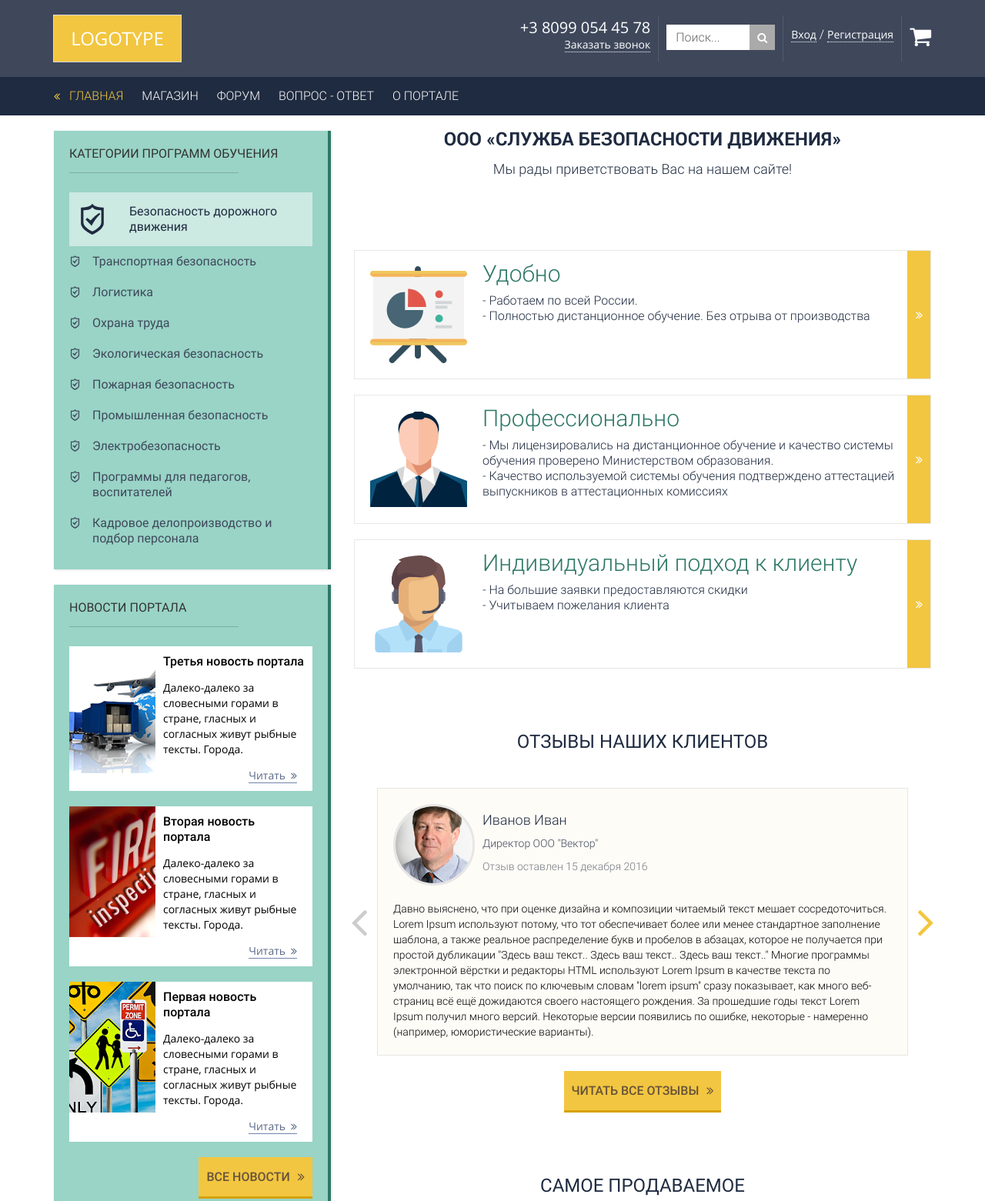
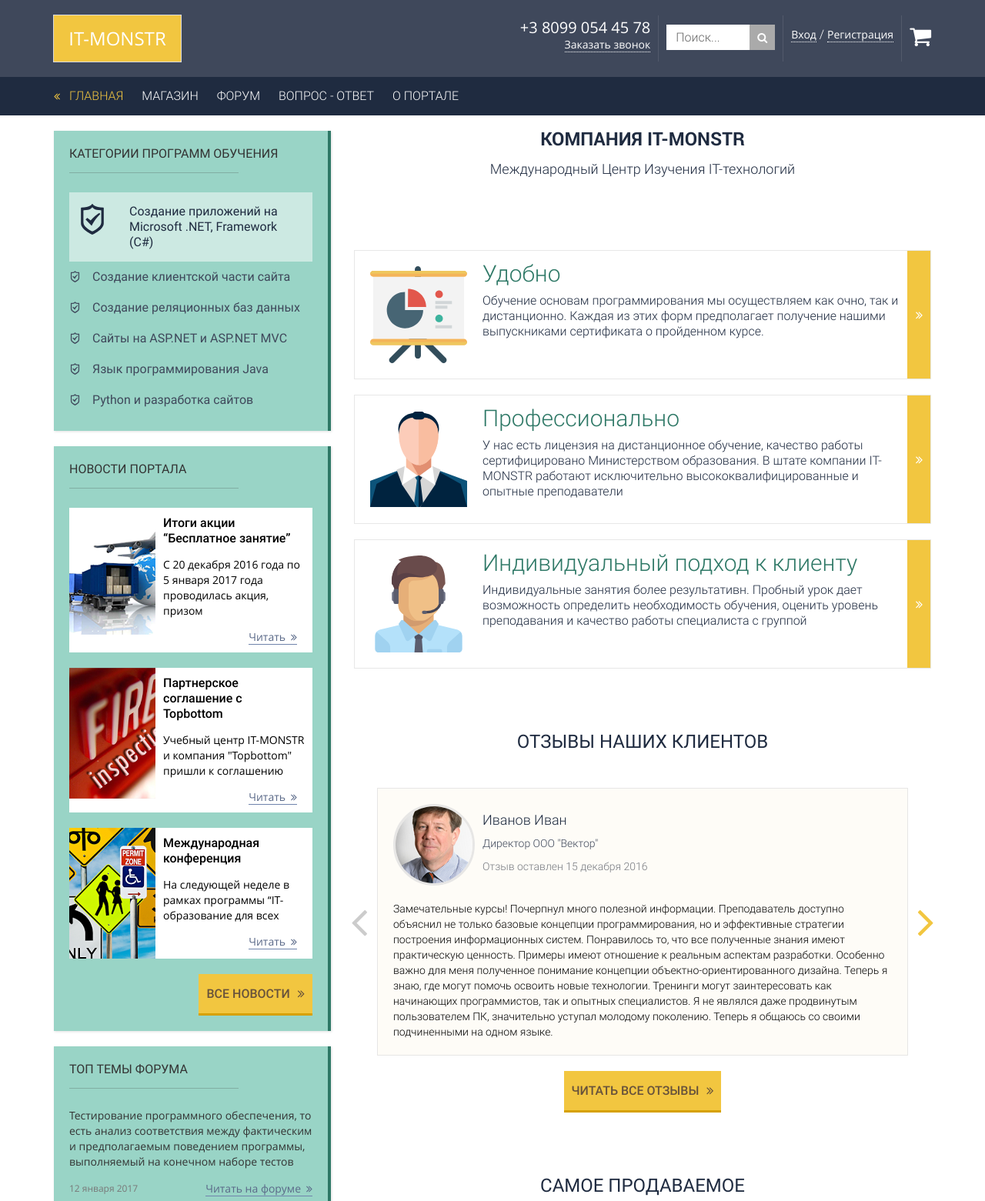
Before and after one commit to kalny/learn, a plain HTML site: page index.html in a window 1280 px wide. Shown: the top 1561 px of the page at 77% size. Drawn offline with Linux system fonts and the light colour scheme.

Commit message:
Edit content text

```diff
--- a/index.html
+++ b/index.html
@@ -5,7 +5,7 @@
 
 	<meta charset="utf-8">
 
-	<title>Title</title>
+	<title>IT-MONSTR</title>
 	<meta name="description" content="">
 
 	<meta http-equiv="X-UA-Compatible" content="IE=edge">
@@ -62,7 +62,7 @@
 
 	<header class="clearfix">
 		<div class="container">
-			<div class="logo">Logotype</div>
+			<div class="logo">IT-MONSTR</div>
 			<div class="top-menu">
 				<div class="top-menu-item tmi-phone">
 					<span class="phone">+3 8099 054 45 78</span><br>
@@ -98,7 +98,7 @@
 	</div>
 
 	<div class="mega-menu">
-		<div class="logo">logotype</div>
+		<div class="logo">IT-MONSTR</div>
 		<a class="mm-button modal-button" data-modal="mm-modal" href=""><i class="fa fa-bars"></i></a>
 	</div>
 	<div class="mm-sub"></div>
@@ -107,15 +107,15 @@
 		<div class="row">
 			<div class="col-md-8 col-md-push-4">
 
-				<h1>ООО «Служба Безопасности Движения»</h1>
-				<p class="slogan">Мы рады приветствовать Вас на нашем сайте!</p>
+				<h1>Компания IT-MONSTR</h1>
+				<p class="slogan">Международный Центр Изучения IT-технологий</p>
 
 				<section class="trusts">
 					<div class="trust clearfix">
 						<img src="img/trusts/comfort.svg" alt="Удобно">
 						<div class="tr-content">
 							<h2>Удобно</h2>
-							<p>- Работаем по всей России.<br>- Полностью дистанционное обучение. Без отрыва от производства</p>
+							<p>Обучение основам программирования мы осуществляем как очно, так и дистанционно. Каждая из этих форм предполагает получение нашими выпускниками сертификата о пройденном курсе.</p>
 						</div>
 						<a class="trust-link modal-button" data-modal="mw-trust" href="" title="Посмотреть полностью"><i class="fa fa-angle-double-right"></i></a>
 					</div>
@@ -124,7 +124,7 @@
 						<img src="img/trusts/profession.svg" alt="Профессионально">
 						<div class="tr-content">
 							<h2>Профессионально</h2>
-							<p>- Мы лицензировались на дистанционное обучение и качество системы обучения проверено Министерством образования.<br>- Качество используемой системы обучения подтверждено аттестацией выпускников в аттестационных комиссиях</p>
+							<p>У нас есть лицензия на дистанционное обучение, качество работы сертифицировано Министерством образования. В штате компании IT-MONSTR работают исключительно высококвалифицированные и опытные преподаватели</p>
 						</div>
 						<a class="trust-link modal-button" data-modal="mw-trust" href="" title="Посмотреть полностью"><i class="fa fa-angle-double-right"></i></a>
 					</div>
@@ -133,7 +133,7 @@
 						<img src="img/trusts/individual.svg" alt="Индивидуальный подход к клиенту">
 						<div class="tr-content">
 							<h2>Индивидуальный подход к клиенту</h2>
-							<p>- На большие заявки предоставляются скидки<br>- Учитываем пожелания клиента</p>
+							<p>Индивидуальные занятия более результативн. Пробный урок дает возможность определить необходимость обучения, оценить уровень преподавания и качество работы специалиста с группой </p>
 						</div>
 						<a class="trust-link modal-button" data-modal="mw-trust" href="" title="Посмотреть полностью"><i class="fa fa-angle-double-right"></i></a>
 					</div>
@@ -149,7 +149,7 @@
 							<div class="rv-desc">Директор ООО "Вектор"</div>
 							<div class="rv-date">Отзыв оставлен 15 декабря 2016</div>
 						</div>
-						Давно выяснено, что при оценке дизайна и композиции читаемый текст мешает сосредоточиться. Lorem Ipsum используют потому, что тот обеспечивает более или менее стандартное заполнение шаблона, а также реальное распределение букв и пробелов в абзацах, которое не получается при простой дубликации "Здесь ваш текст.. Здесь ваш текст.. Здесь ваш текст.." Многие программы электронной вёрстки и редакторы HTML используют Lorem Ipsum в качестве текста по умолчанию, так что поиск по ключевым словам "lorem ipsum" сразу показывает, как много веб-страниц всё ещё дожидаются своего настоящего рождения. За прошедшие годы текст Lorem Ipsum получил много версий. Некоторые версии появились по ошибке, некоторые - намеренно (например, юмористические варианты).
+						Замечательные курсы! Почерпнул много полезной информации. Преподаватель доступно объяснил не только базовые концепции программирования, но и эффективные стратегии построения информационных систем. Понравилось то, что все полученные знания имеют практическую ценность. Примеры имеют отношение к реальным аспектам разработки. Особенно важно для меня полученное понимание концепции объектно-ориентированного дизайна. Теперь я знаю, где могут помочь освоить новые технологии. Тренинги могут заинтересовать как начинающих программистов, так и опытных специалистов. Я не являлся даже продвинутым пользователем ПК, значительно уступал молодому поколению. Теперь я общаюсь со своими подчиненными на одном языке.
 
 						<a href="" class="rv-arrow rv-arr-left disabled"><i class="fa fa-angle-left"></i></a>
 						<a href="" class="rv-arrow rv-arr-right"><i class="fa fa-angle-right"></i></a>
@@ -268,16 +268,12 @@
 				<div class="sidebar">
 					<div class="sb-header">Категории программ обучения</div>
 					<ul class="categories">
-						<li><span><img class="svg" src="img/icon.svg" alt="#">Безопасность дорожного движения</span></li>
-						<li><a href=""><img class="svg" src="img/icon.svg" alt="#">Транспортная безопасность</a></li>
-						<li><a href=""><img class="svg" src="img/icon.svg" alt="#">Логистика</a></li>
-						<li><a href=""><img class="svg" src="img/icon.svg" alt="#">Охрана труда</a></li>
-						<li><a href=""><img class="svg" src="img/icon.svg" alt="#">Экологическая безопасность</a></li>
-						<li><a href=""><img class="svg" src="img/icon.svg" alt="#">Пожарная безопасность</a></li>
-						<li><a href=""><img class="svg" src="img/icon.svg" alt="#">Промышленная безопасность</a></li>
-						<li><a href=""><img class="svg" src="img/icon.svg" alt="#">Электробезопасность</a></li>
-						<li><a href=""><img class="svg" src="img/icon.svg" alt="#">Программы для педагогов, воспитателей</a></li>
-						<li><a href=""><img class="svg" src="img/icon.svg" alt="#">Кадровое делопроизводство и подбор персонала</a></li>
+						<li><span><img class="svg" src="img/icon.svg" alt="#">Создание приложений на Microsoft .NET, Framework (C#)</span></li>
+						<li><a href=""><img class="svg" src="img/icon.svg" alt="#">Создание клиентской части сайта</a></li>
+						<li><a href=""><img class="svg" src="img/icon.svg" alt="#">Создание реляционных баз данных</a></li>
+						<li><a href=""><img class="svg" src="img/icon.svg" alt="#">Сайты на ASP.NET и ASP.NET MVC</a></li>
+						<li><a href=""><img class="svg" src="img/icon.svg" alt="#">Язык программирования Java</a></li>
+						<li><a href=""><img class="svg" src="img/icon.svg" alt="#">Python и разработка сайтов</a></li>
 					</ul>
 				</div>
 
@@ -285,22 +281,22 @@
 					<div class="sb-header">Новости портала</div>
 					<div class="news clearfix">
 						<div class="img-wrap"><img src="img/news/news-3.png" alt="Третья новость портала"></div>
-						<div class="n-header">Третья новость портала</div>
-						<p>Далеко-далеко за словесными горами в стране, гласных и согласных живут рыбные тексты. Города.</p>
+						<div class="n-header">Итоги акции “Бесплатное занятие”</div>
+						<p>C 20 декабря 2016 года по 5 января 2017 года проводилась акция, призом</p>
 						<div class="news-link"><a href="" class="readmore">Читать</a></div>
 					</div>
 
 					<div class="news clearfix">
 						<div class="img-wrap"><img src="img/news/news-2.png" alt="Третья новость портала"></div>
-						<div class="n-header">Вторая новость портала</div>
-						<p>Далеко-далеко за словесными горами в стране, гласных и согласных живут рыбные тексты. Города.</p>
+						<div class="n-header">Партнерское соглашение с Topbottom</div>
+						<p>Учебный центр  IT-MONSTR и компания "Topbottom" пришли к соглашению</p>
 						<div class="news-link"><a href="" class="readmore">Читать</a></div>
 					</div>
 
 					<div class="news clearfix">
 						<div class="img-wrap"><img src="img/news/news-1.png" alt="Третья новость портала"></div>
-						<div class="n-header">Первая новость портала</div>
-						<p>Далеко-далеко за словесными горами в стране, гласных и согласных живут рыбные тексты. Города.</p>
+						<div class="n-header">Международная конференция</div>
+						<p>На следующей неделе в рамках программы “IT-образование для всех</p>
 						<div class="news-link"><a href="" class="readmore">Читать</a></div>
 					</div>
 
@@ -311,19 +307,19 @@
 					<div class="sb-header">Топ темы форума</div>
 
 					<div class="topic clearfix">
-						<p>Далеко-далеко за словесными горами в стране, гласных и согласных живут рыбные тексты. Речью своего строчка буквоград ему путь жаренные города однажды свой. Рукописи которой, последний дорогу там текстами решила безопасную. Злых, продолжил.</p>
+						<p>Тестирование программного обеспечения, то есть анализ соответствия между фактическим и предполагаемым поведением программы, выполняемый на конечном наборе тестов</p>
 						<div class="tp-date">12 января 2017</div>
 						<div class="tp-link"><a href="" class="readmore">Читать на форуме</a></div>
 					</div>
 
 					<div class="topic clearfix">
-						<p>Далеко-далеко за словесными горами в стране, гласных и согласных живут рыбные тексты. Речью своего строчка буквоград ему путь жаренные города однажды свой. Рукописи которой, последний дорогу там текстами решила безопасную. Злых, продолжил. Далеко-далеко за словесными горами в стране, гласных и согласных живут рыбные.</p>
+						<p>Прошла тренинг по QA и пытаюсь найти работу в этой области, но предложили работать в сфере SEO с хорошей зарплатой. Предпочитаю QA, и вот теперь думаю, продолжить ли искать, или начать зарабатывать в SEO. Много сил приложено к</p>
 						<div class="tp-date">9 января 2017</div>
 						<div class="tp-link"><a href="" class="readmore">Читать на форуме</a></div>
 					</div>
 
 					<div class="topic clearfix">
-						<p>Далеко-далеко за словесными горами в стране, гласных и согласных живут рыбные тексты. Речью своего строчка буквоград ему путь жаренные города однажды свой. <p>
+						<p>Подскажите пожалуйста. Начал изучать програмированние и по книге head first java. Планирую записатся на курсы и хочу спросить<p>
 						<div class="tp-date">1 января 2017</div>
 						<div class="tp-link"><a href="" class="readmore">Читать на форуме</a></div>
 					</div>
@@ -332,8 +328,8 @@
 				<div class="sidebar">
 					<div class="sb-header">Вопрос - ответ</div>
 
-					<div class="question">Есть много вариантов Lorem Ipsum, но большинство из них имеет не всегда приемлемые модификации, например?</div>
-					<div class="answer">Если вам нужен Lorem Ipsum для серьёзного проекта, вы наверняка не хотите какой-нибудь шутки, скрытой в середине абзаца. Также все другие известные генераторы Lorem Ipsum используют один и тот же текст, который они просто повторяют, пока не достигнут нужный объём. Это делает предлагаемый здесь генератор единственным настоящим Lorem Ipsum генератором.</div>
+					<div class="question">Многие советую учить python, другие рекомендуют Java, php или javascript. Посоветуйте пожалуйста, что важнее и нужнее. Что бы я смог в конце концов определиться</div>
+					<div class="answer">Если  хочешь чтобы порог входа был невысок - нужно заниматься Web разработкой (HTML,CSS,JS,Angular.Js и прочее). Но как по мне так это скучно. Если хочешь интересную работу, то по-моему стоит учить Java. Если ее освоишь, можно без проблем перейти на Android (мне эта тема очень интересна и планирую заниматься ею в будущем).</div>
 
 					<div class="sb-btn-wrap"><a href="" class="button">Все вопросы и ответы</a></div>
 				</div>
@@ -408,21 +404,7 @@
 				<h2>Удобно</h2>
 			</div>
 			<div class="tm-content">
-				- Работаем по всей России.<br><br>
-
-				- Полностью дистанционное обучение. Без отрыва от производства<br><br>
-
-				- Программами не предусмотрено проведение дипломных, курсовых и контрольных работ<br><br>
-
-				- Короткие сроки обучения. Используется минимальное допустимое время при том же объеме материала.<br><br>
-
-				- Минимум финансовых затрат. Следим чтобы наши цены были привлекательными.<br><br>
-
-				- Для процесса обучения достаточно иметь доступ к сети интернет, а также компьютер (ноутбук) или планшет.<br><br>
-
-				- Доставка документов по стране проводится Почтой России или иным способом по согласованию.<br><br>
-
-				- Возврат денег, если по уважительной причине Вы не приступили к обучению.
+				Обучение основам программирования мы осуществляем как очно, так и дистанционно. Каждая из этих форм предполагает получение нашими выпускниками сертификата о пройденном курсе.
 			</div>
 		</div>
 	</div>
```
